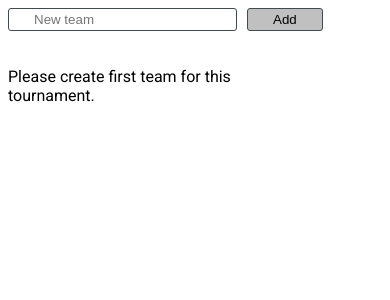
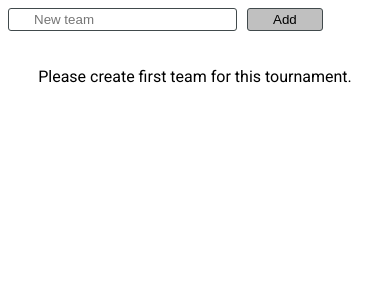
Before and after one commit to DeeBee123/tournament, a React (Create React App) app: page / in a window 390 px wide. Shown: the top 300 px of the page. Built offline with nearby package versions, Linux system fonts and the light colour scheme.

Commit message:
css changes: added breakpoints, responsive

```diff
--- a/src/components/matches/matches.scss
+++ b/src/components/matches/matches.scss
@@ -1,21 +1,25 @@
+@import "../../styles/";
+
 .matches {
-  width: 30%;
+  width: 40%;
   &__row {
     margin: 5px 0;
     display: flex;
     justify-content: center;
   }
   .team {
-    // width: 50%;
-    // padding: 6px 25px;
-    text-transform: capitalize;
-    // display: block;
+    width: 150px;
+    overflow: hidden;
+    white-space: nowrap;
+    text-overflow: ellipsis;
   }
   .team:first-child {
     text-align: right;
   }
-
   .score {
     margin: 0 5px;
   }
+  @media screen and (max-width: $layout-breakpoint-medium) {
+    width: 90%;
+  }
 }
--- a/src/components/table/table.scss
+++ b/src/components/table/table.scss
@@ -1,22 +1,25 @@
 @import "../../styles/";
+section.table {
+  width: 55%;
 
-
-table {
-    width: 60%;
+  table {
+    width: 100%;
     border-spacing: unset;
     border: 2px solid $black-400;
     text-align: center;
     border-collapse: collapse;
-    thead{
-
-        background-color: $grey-100
+    thead {
+      background-color: $grey-100;
     }
-    th{
-        padding: 7px 0;
-        border: 1px solid black;
+    th {
+      padding: 7px 0;
+      border: 1px solid black;
     }
-    td{
-
-        border: 1px solid black;
+    td {
+      border: 1px solid black;
     }
+  }
+  @media screen and (max-width: $layout-breakpoint-medium) {
+    width: 90%;
+  }
 }
--- a/src/pages/main/main.scss
+++ b/src/pages/main/main.scss
@@ -4,4 +4,9 @@
     margin-top: 20px;
     display: flex;
     justify-content: space-between;
+    @media screen and (max-width: $layout-breakpoint-medium) {
+        flex-direction: column;
+        justify-content: center;
+        align-items: center;
+    }
 }
--- /dev/null
+++ b/src/styles/_breakpoints.scss
@@ -0,0 +1,3 @@
+$layout-breakpoint-small: 576px;
+$layout-breakpoint-medium: 768px;
+$layout-breakpoint-large: 992px;
--- a/src/styles/_index.scss
+++ b/src/styles/_index.scss
@@ -1,2 +1,3 @@
 @import 'colors';
 @import 'typography';
+@import 'breakpoints';
```
